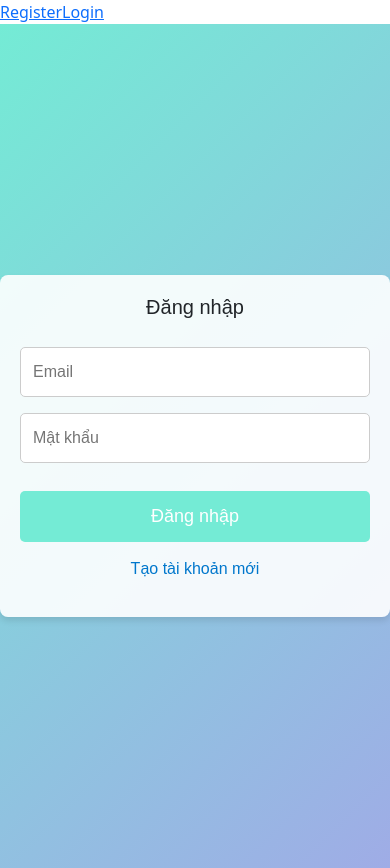
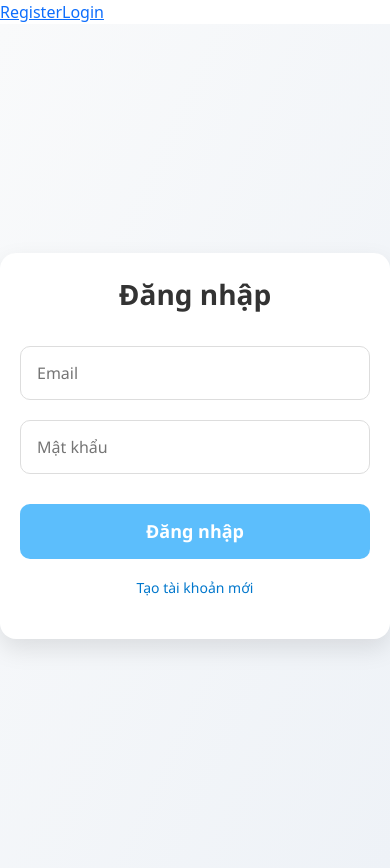
Before and after one commit to Hungvinh123/HN25_CPL_GROUP05, a React (Create React App) app: page /login in a window 390 px wide. Built offline with nearby package versions, Linux system fonts and the light colour scheme.

Commit message:
VinhHQHE186683
Thêm thư viện Toarst Notification + Sửa giao diện Login

```diff
--- a/package.json
+++ b/package.json
@@ -14,6 +14,7 @@
     "react-dom": "^19.0.0",
     "react-router-dom": "^7.4.0",
     "react-scripts": "5.0.1",
+    "react-toastify": "^11.0.5",
     "web-vitals": "^2.1.4",
     "yup": "^1.6.1"
   },
--- a/src/pages/Auth.css
+++ b/src/pages/Auth.css
@@ -1,70 +1,77 @@
-/* Auth.css */
 .auth-container {
   display: flex;
   justify-content: center;
   align-items: center;
   height: 100vh;
-    background: linear-gradient(135deg, #74ebd5, #9face6);
-    font-family: 'Arial', sans-serif;
+  background: linear-gradient(to bottom right, #f9fafb, #eef2f7);
+  font-family: 'Segoe UI', Tahoma, Geneva, Verdana, sans-serif;
 }
 
-  .auth-form-wrapper {
-    background: rgba(255, 255, 255, 0.9);
-    padding: 30px;
-    border-radius: 8px;
-    box-shadow: 0 4px 6px rgba(0, 0, 0, 0.1);
+.auth-form-wrapper.enhanced {
+  background: #ffffff;
+  padding: 40px 30px;
+  border-radius: 16px;
+  box-shadow: 0 10px 25px rgba(0, 0, 0, 0.1);
   width: 100%;
-    max-width: 400px;
+  max-width: 420px;
+  transition: all 0.3s ease-in-out;
 }
 
 .auth-form-wrapper h2 {
   text-align: center;
-    font-size: 24px;
-    margin-bottom: 20px;
+  font-size: 28px;
+  font-weight: 600;
+  margin-bottom: 25px;
+  color: #333;
 }
 
-  .auth-form-wrapper input {
+.auth-input {
   width: 100%;
-    padding: 12px;
-    margin: 8px 0;
-    border: 1px solid #ccc;
-    border-radius: 5px;
-    box-sizing: border-box;
+  padding: 14px 16px;
+  margin: 10px 0;
+  border: 1px solid #ddd;
+  border-radius: 10px;
   font-size: 16px;
+  transition: border 0.2s;
 }
 
-  .auth-form-wrapper input:focus {
-    border-color: #74ebd5;
+.auth-input:focus {
+  border-color: #5cbefc;
   outline: none;
+  box-shadow: 0 0 5px rgba(92, 190, 252, 0.4);
 }
 
 .auth-btn {
   width: 100%;
-    padding: 12px;
+  padding: 14px;
   margin-top: 20px;
-    background-color: #74ebd5;
+  background-color: #5cbefc;
   border: none;
   color: white;
-    border-radius: 5px;
+  font-size: 18px;
+  font-weight: bold;
+  border-radius: 10px;
   cursor: pointer;
-    font-size: 18px;
   transition: background-color 0.3s;
 }
 
 .auth-btn:hover {
-    background-color: #9face6;
+  background-color: #3aa5ea;
 }
 
 .error-message {
   color: red;
   text-align: center;
-    margin-top: 10px;
+  font-size: 14px;
+  margin-top: -5px;
+  margin-bottom: 10px;
 }
 
 .toggle-auth {
   text-align: center;
-    margin-top: 15px;
+  margin-top: 18px;
   color: #0077cc;
+  font-size: 14px;
   cursor: pointer;
 }
 
@@ -73,10 +80,7 @@
 }
 
 @media (max-width: 600px) {
-    .auth-form-wrapper {
-      padding: 20px;
-    }
-    .auth-form-wrapper h2 {
-      font-size: 20px;
+  .auth-form-wrapper.enhanced {
+    padding: 25px 20px;
   }
 }
--- a/src/pages/Auth.js
+++ b/src/pages/Auth.js
@@ -2,6 +2,9 @@ import { useState } from "react";
 import { registerUser, loginUser } from "../api";
 import { useNavigate } from "react-router-dom";
 import * as yup from "yup";  // Import yup
+import { toast, ToastContainer } from "react-toastify";
+import "react-toastify/dist/ReactToastify.css";
+
 import "./Auth.css";
 
 const Auth = ({ setUser }) => {
@@ -38,50 +41,77 @@ const Auth = ({ setUser }) => {
         localStorage.setItem("username", username);
         setUser(username);
 
+        toast.success("Đăng nhập thành công! 🎉"); // ✅ toast thành công
+        setTimeout(() => {
           navigate("/home");
+        }, 1000); // 1000ms = 1 giây
       } else {
         await registerUser({ username, email, password });
+        toast.success("Đăng ký thành công! 🎉"); // ✅ toast thành công
         setIsLogin(true);
       }
+
     } catch (err) {
       if (err.name === "ValidationError") {
-        // Lỗi từ yup
-        const messages = err.errors.join(" ");
-        setError(messages);
-      } else {
-        // Lỗi từ API
-        console.log("Lỗi từ API:", err.response?.data);
+        err.errors.forEach((message) => {
+          toast.error(message); // ❌ hiện từng lỗi bằng toast riêng
+        });
+      }
+       else {
         const apiError = err.response?.data?.errors || {};
         const errorMessage =
           apiError.email ||
           apiError.username ||
           apiError.password ||
           "Đã có lỗi xảy ra!";
-        setError(errorMessage);
+        toast.error(errorMessage); // ❌ toast lỗi API
       }
     }
+
 
 
   };
 
   return (
     <div className="auth-container">
-      <div className="auth-form-wrapper">
+  <div className="auth-form-wrapper enhanced">
     <h2>{isLogin ? "Đăng nhập" : "Đăng ký"}</h2>
-        {error && <p className="error-message">{error}</p>}
+
 
     {!isLogin && (
-          <input type="text" placeholder="Tên người dùng" value={username} onChange={(e) => setUsername(e.target.value)} />
+      <input
+        type="text"
+        placeholder="Tên người dùng"
+        value={username}
+        onChange={(e) => setUsername(e.target.value)}
+        className="auth-input"
+      />
     )}
-        <input type="email" placeholder="Email" value={email} onChange={(e) => setEmail(e.target.value)} />
-        <input type="password" placeholder="Mật khẩu" value={password} onChange={(e) => setPassword(e.target.value)} />
+    <input
+      type="email"
+      placeholder="Email"
+      value={email}
+      onChange={(e) => setEmail(e.target.value)}
+      className="auth-input"
+    />
+    <input
+      type="password"
+      placeholder="Mật khẩu"
+      value={password}
+      onChange={(e) => setPassword(e.target.value)}
+      className="auth-input"
+    />
 
-        <button onClick={handleSubmit} className="auth-btn">{isLogin ? "Đăng nhập" : "Đăng ký"}</button>
+    <button onClick={handleSubmit} className="auth-btn">
+      {isLogin ? "Đăng nhập" : "Đăng ký"}
+    </button>
     <p onClick={() => setIsLogin(!isLogin)} className="toggle-auth">
       {isLogin ? "Tạo tài khoản mới" : "Đã có tài khoản? Đăng nhập"}
     </p>
   </div>
+  <ToastContainer />
 </div>
+
   );
 };
 
```
Also changed, not shown: src/pages/Login.js (deleted, +0 -50 lines), src/pages/Register.js (deleted, +0 -55 lines), 1 other file (tests, documents, lock files or other folders). Lines whose indentation alone changed are shown as unchanged.
